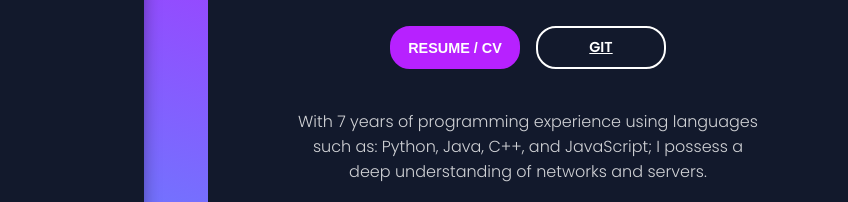
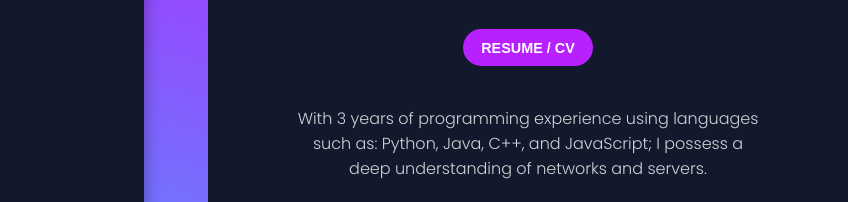
Before and after one commit to diegolara31/delg.dev, a plain HTML site: page index.html in a window 1280 px wide. Shown: the part 238-440 px from the top of the page, 432-1280 px from the left. Drawn offline with Linux system fonts and the light colour scheme.

Commit message:
Update index.html

```diff
--- a/index.html
+++ b/index.html
@@ -27,7 +27,7 @@
 
           <ul class="icons">
             <li>
-              <a href="mailto:tucorreo@dominio.com">
+              <a href="mailto:me@delg.cc">
                 <i class="fas fa-envelope"></i>
               </a>
             </li>
@@ -42,11 +42,11 @@
         <h2>Here's who I am & what I do</h2>
         <div class = "about-btns">
           <button type = "button" class = "btn btn-pink">resume / CV</button>
-          <a type = "button" class = "btn btn-white" href="https://git.delg.cc">Git</a>
+          <!-- <a type = "button" class = "btn btn-white" href="https://git.delg.cc">Git</a> -->
         </div>
 
         <div class = "about-para">
-          <p>With 7 years of programming experience using languages such as: Python, Java, C++, and JavaScript; I possess a deep understanding of networks and servers. </p>
+          <p>With 3 years of programming experience using languages such as: Python, Java, C++, and JavaScript; I possess a deep understanding of networks and servers. </p>
           <p>My experience has allowed me to work on a wide range of projects, from web and mobile application development to network and server administration.</p>
           <p>I have a great ability to learn new technologies and adapt to different work environments.</p>
           <p>I am a responsible and proactive individual with excellent teamwork skills and passionate at solving complex problems and creating innovative solutions.</p>
```
